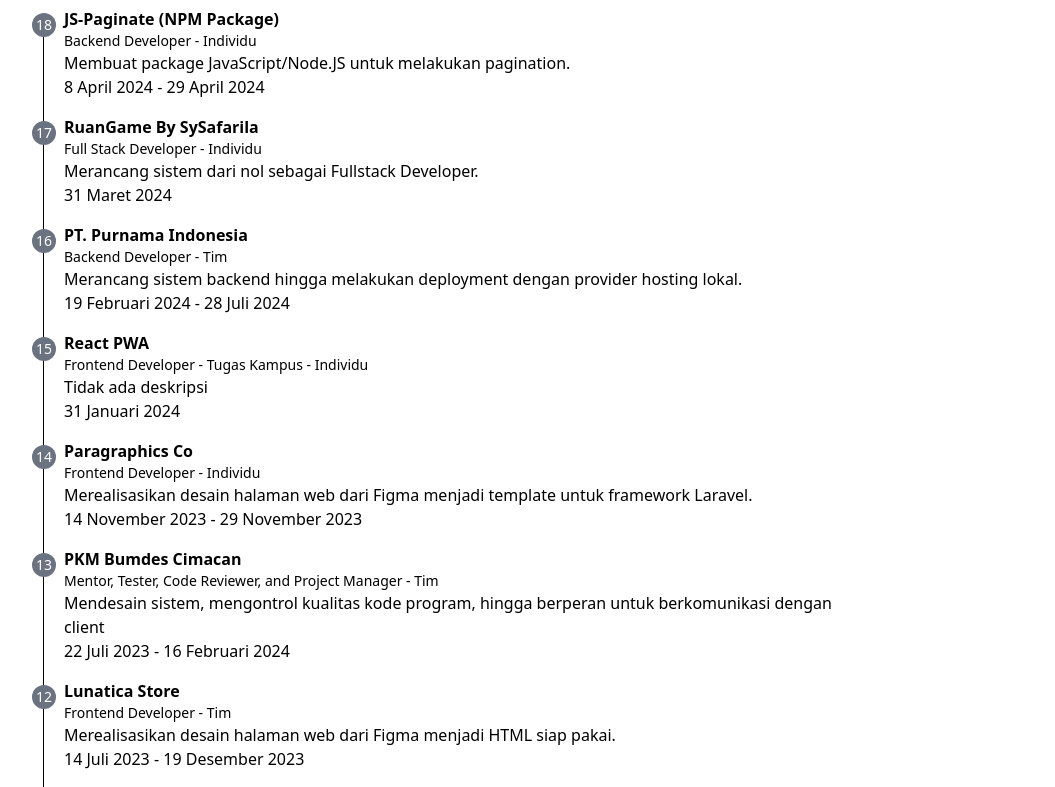
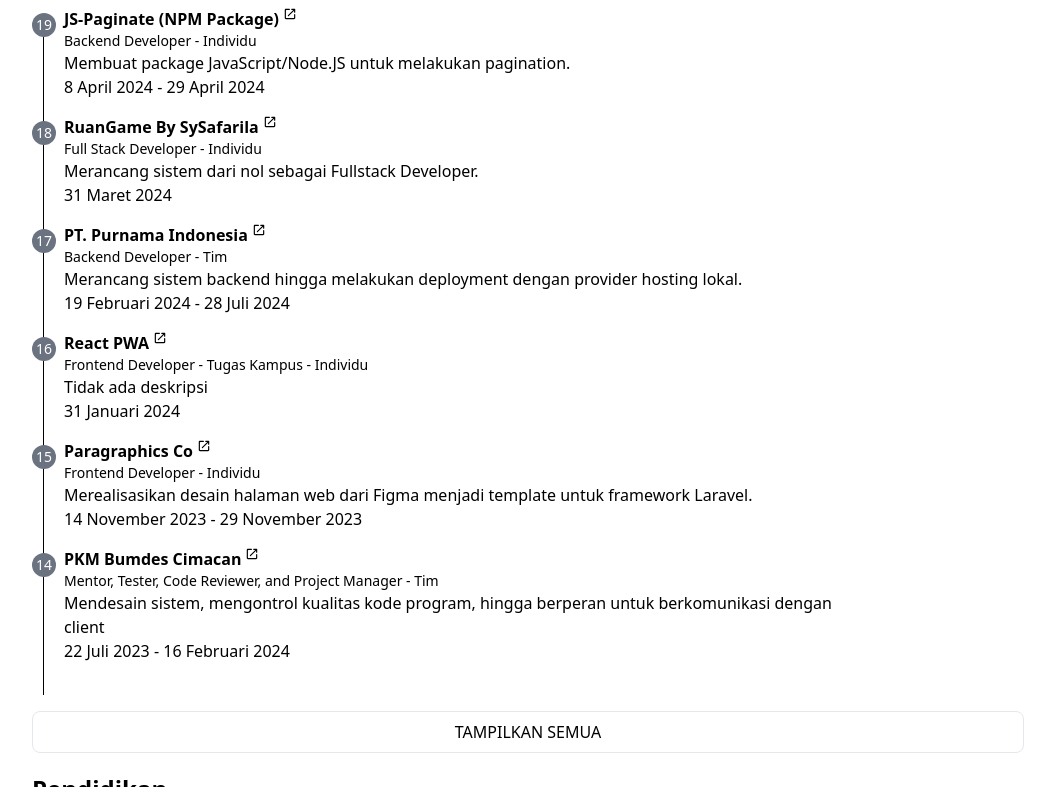
Before and after one commit to SySafarila/portfolio-2024, a Next.js app: page / in a window 1280 px wide. Shown: the part 613-1400 px from the top of the page, without its empty margins (112-1167 px from the left). Built offline with nearby package versions, Linux system fonts and the light colour scheme.

Commit message:
add new old portfolio

```diff
--- a/src/pages/index.tsx
+++ b/src/pages/index.tsx
@@ -3,12 +3,13 @@
 import gmailIcon from "@/icons/google-gmail.svg";
 import instagramIcon from "@/icons/instagram-icon.svg";
 import linkedinIcon from "@/icons/linkedin-icon.svg";
+import openInNewIcon from "@/icons/open_in_new.svg";
 import jobstreetIcon from "@/icons/seek-icon.svg";
 import profilePicture from "@/images/safarila.webp";
 import GenerateDate from "@/utils/GenerateDate";
 import AOS from "aos";
 import Image from "next/image";
-import { ReactElement, useEffect } from "react";
+import { ReactElement, useEffect, useState } from "react";
 import { NextPageWithLayout } from "./_app";
 
 type ProjectType = {
@@ -22,6 +23,7 @@
 };
 
 const Page: NextPageWithLayout = () => {
+  const [showAllExp, setShowAllExp] = useState<boolean>(false);
   useEffect(() => {
     AOS.init({
       once: true,
@@ -29,6 +31,14 @@
   }, []);
 
   const projects: ProjectType[] = [
+    {
+      name: "julpik.web.id",
+      position: "Frontend developer - Individu",
+      url: "https://mandakiro.com",
+      start_date: 1687453200000,
+      description:
+        "Merealisasikan desain halaman web dari Figma menjadi HTML siap pakai.",
+    },
     {
       img: "/portfolio/mandakiro.png",
       name: "PT. Mandakiro Wastiru Pratara",
@@ -332,7 +342,7 @@
           <div className="relative mt-2 grid grid-cols-1 overflow-y-hidden">
             {projects.map((project, index) => (
               <div
-                className="relative flex gap-2"
+                className={`relative flex gap-2 ${index > 5 && showAllExp == false ? "hidden" : ""}`}
                 key={`${project.start_date}-${project.name}`}
               >
                 <div className="relative z-[11] mt-[6px] h-6 w-6 flex-shrink-0 rounded-full bg-gray-500 pt-0.5 text-center text-sm text-white">
@@ -346,9 +356,14 @@
                     <a
                       href={project.url}
                       target="_blank"
-                      className="font-bold capitalize hover:underline"
+                      className="flex gap-1 font-bold capitalize hover:underline"
                     >
-                      {project.name}
+                      <span>{project.name}</span>
+                      <Image
+                        src={openInNewIcon}
+                        alt="open link"
+                        className="h-[14px] w-[14px]"
+                      />
                     </a>
                   ) : (
                     <h2 className="font-bold">{project.name}</h2>
@@ -369,6 +384,13 @@
                 </div>
               </div>
             ))}
+            <button
+              type="button"
+              className={`${!showAllExp && "mt-8"} rounded-lg border bg-white px-5 py-2 uppercase hover:bg-gray-100`}
+              onClick={() => setShowAllExp(!showAllExp)}
+            >
+              {showAllExp ? "Tampilkan Beberapa" : "Tampilkan Semua"}
+            </button>
           </div>
         </div>
         <div id="edu" data-aos="fade-down">
```
Also changed, not shown: src/icons/open_in_new.svg (added).
